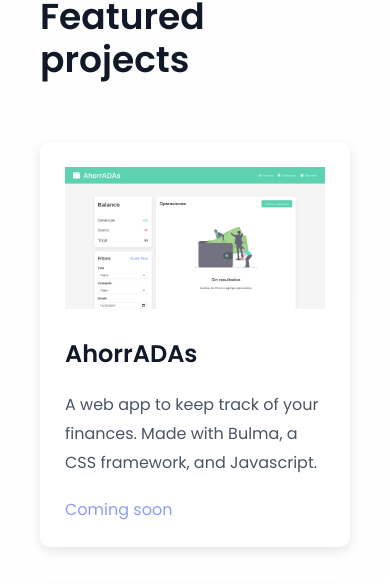
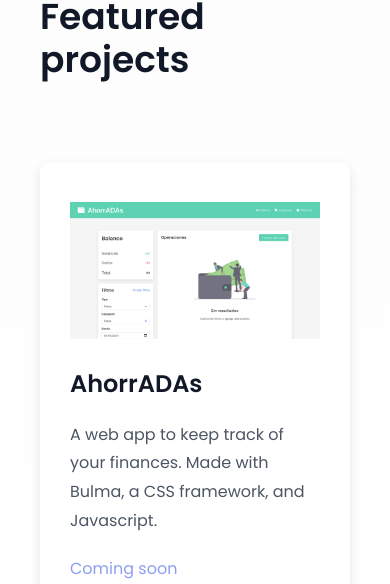
Before and after one commit to CandelaOlha/personal-website, a plain HTML site: page index.html in a window 390 px wide. Shown: the part 2313-2897 px from the top of the page. Drawn offline with Linux system fonts and the light colour scheme.

Commit message:
changed project cards style

```diff
--- a/css/style.css
+++ b/css/style.css
@@ -290,7 +290,7 @@ html {
   flex-direction: column;
   justify-content: space-between;
   margin: 40px 0 40px 0;
-  padding: 25px;
+  padding: 40px 30px;
   width: calc(100% / 3 - (20px * 2));
 }
 
@@ -428,7 +428,7 @@ html {
   }
   .project-card,
   .project-card:nth-child(3n + 2) {
-    margin: 20px 0;
+    margin: 40px 0;
     width: 100%;
   }
 }
```
